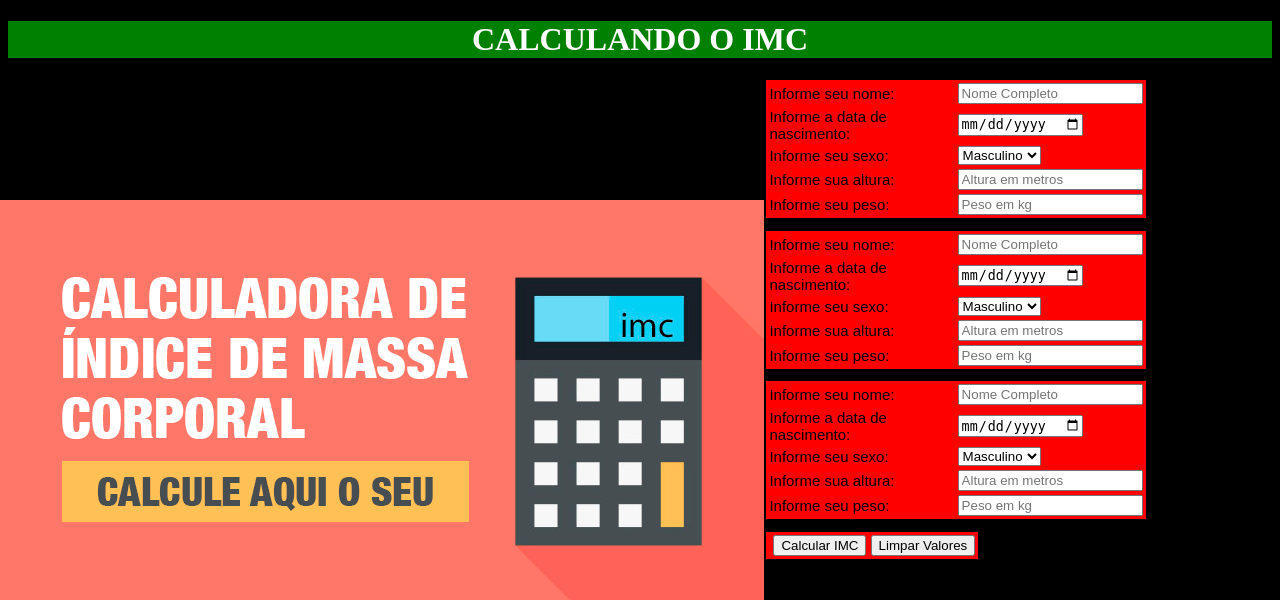
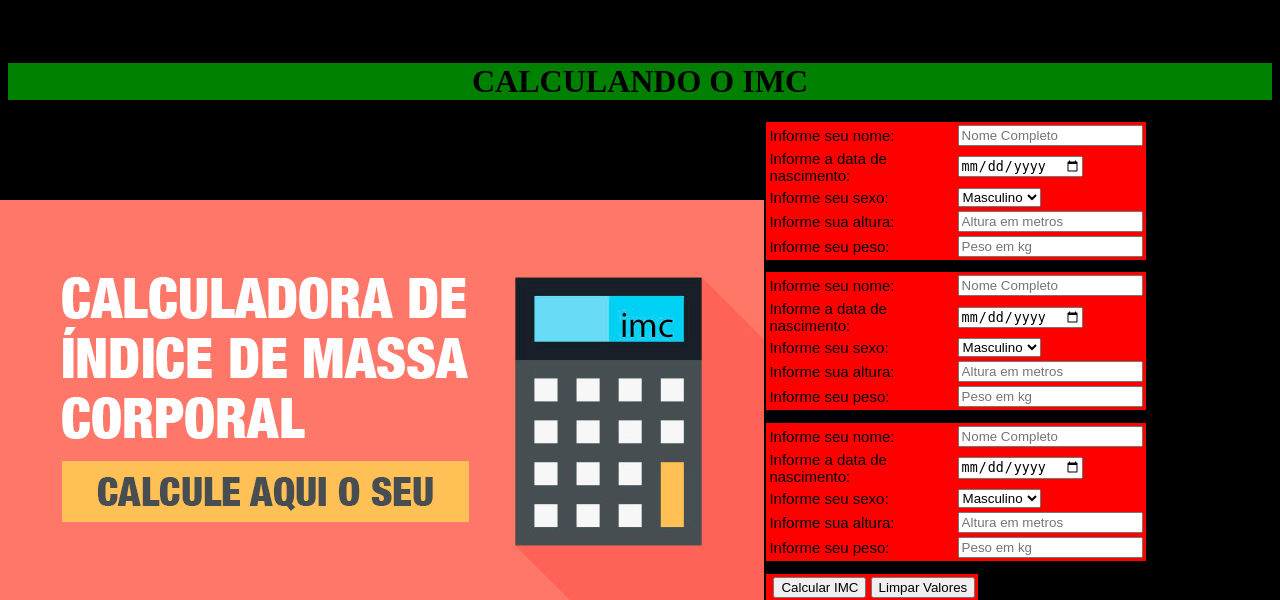
Before and after one commit to vitorgsevero/Prog-pra-Internet, a PHP site: page / in a window 1280 px wide. Shown: the top 600 px of the page. Run offline with PHP 8.4, Linux system fonts and the light colour scheme.

Commit message:
Modificações de funcionalidade e estilo

```diff
--- a/APS02 - IMC/style.css
+++ b/APS02 - IMC/style.css
@@ -1,4 +1,4 @@
-table{
+	table{
 
 	background-color: red;
 	margin-left: 60%;
@@ -8,16 +8,11 @@ table{
 
 h1{
 
-	color: white;
 	text-align: center;
 	background-color: green;
 	margin-left: 0%;
 	margin-right: 0%;
-<<<<<<< HEAD
 	margin-top: 5%;
-=======
-	margin-top: 2%;
->>>>>>> e401052332cb73adea7c63167274d8b1496daa65
 }
 
 body{
@@ -25,7 +20,7 @@ body{
 	background-color: black;
 	background-image: url(imc.jpg);
 	background-repeat: no-repeat;
-	background-position:  left;
+	background-position: left;
 	background-attachment: fixed;
 }
 
```
Also changed, not shown: APS02 - IMC/imc.php (+0 -31 lines).
